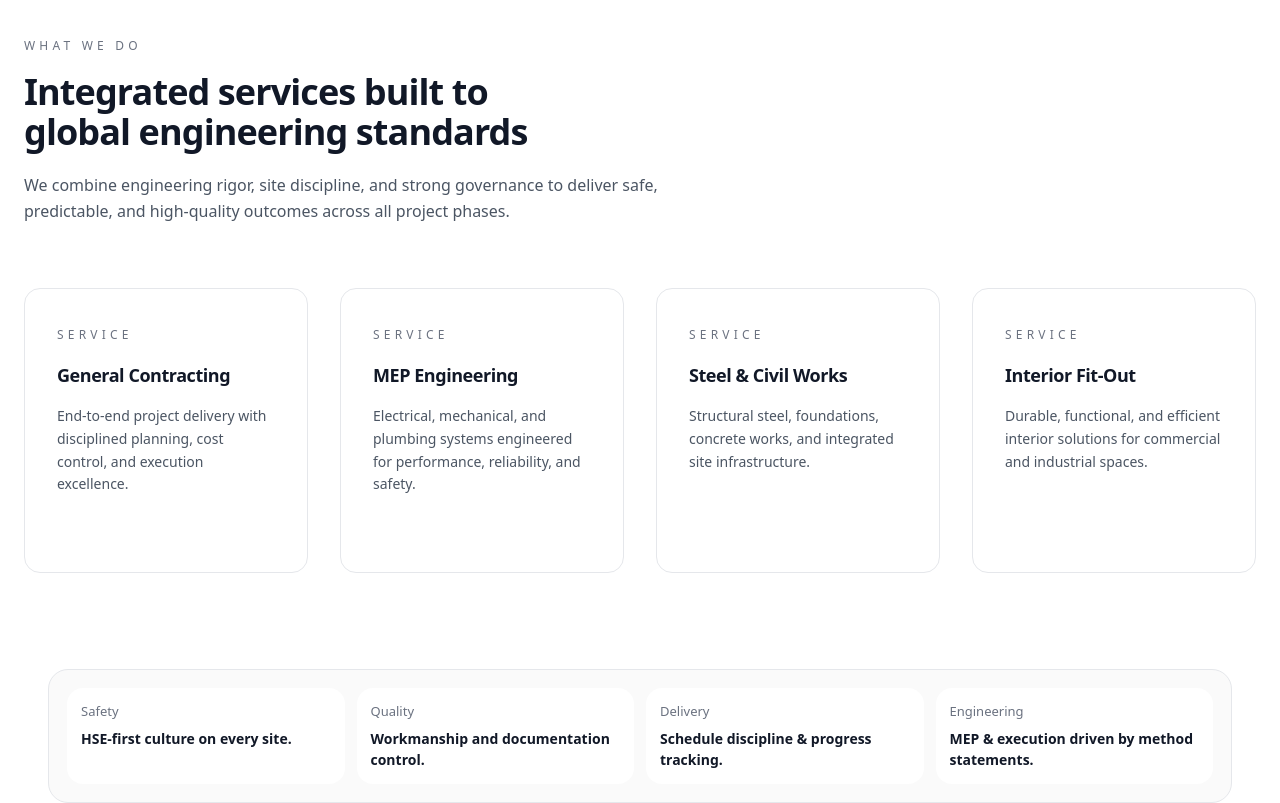
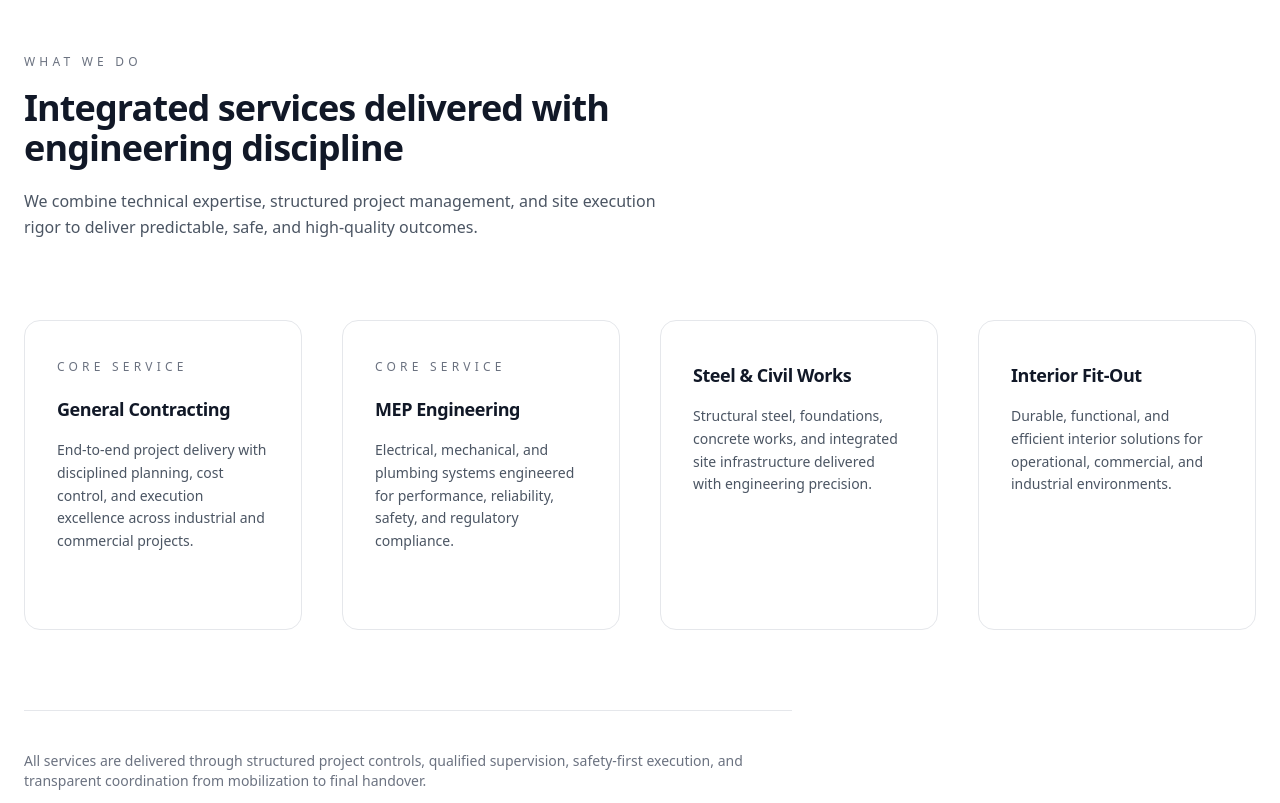
Before and after one commit to herlan-syihabudin/Bhaskara, a Next.js app: page / in a window 1280 px wide. Shown: the part 860-1663 px from the top of the page. Built offline with nearby package versions, Linux system fonts and the light colour scheme.

Commit message:
Update WhatWeDo.tsx

```diff
--- a/components/home/WhatWeDo.tsx
+++ b/components/home/WhatWeDo.tsx
@@ -1,54 +1,62 @@
 const items = [
   {
     title: "General Contracting",
-    desc: "End-to-end project delivery with disciplined planning, cost control, and execution excellence.",
+    desc: "End-to-end project delivery with disciplined planning, cost control, and execution excellence across industrial and commercial projects.",
+    core: true,
   },
   {
     title: "MEP Engineering",
-    desc: "Electrical, mechanical, and plumbing systems engineered for performance, reliability, and safety.",
+    desc: "Electrical, mechanical, and plumbing systems engineered for performance, reliability, safety, and regulatory compliance.",
+    core: true,
   },
   {
     title: "Steel & Civil Works",
-    desc: "Structural steel, foundations, concrete works, and integrated site infrastructure.",
+    desc: "Structural steel, foundations, concrete works, and integrated site infrastructure delivered with engineering precision.",
+    core: false,
   },
   {
     title: "Interior Fit-Out",
-    desc: "Durable, functional, and efficient interior solutions for commercial and industrial spaces.",
+    desc: "Durable, functional, and efficient interior solutions for operational, commercial, and industrial environments.",
+    core: false,
   },
 ];
 
 export default function WhatWeDo() {
   return (
     <section className="bg-white">
-      <div className="container-bbm py-24">
+      <div className="container-bbm py-28">
         {/* SECTION HEADER */}
         <div className="max-w-2xl">
           <span className="badge">WHAT WE DO</span>
 
           <h2 className="mt-4">
-            Integrated services built to
-            <span className="block text-gray-900">
-              global engineering standards
-            </span>
+            Integrated services delivered with
+            <span className="block">engineering discipline</span>
           </h2>
 
           <p className="mt-5">
-            We combine engineering rigor, site discipline, and strong governance
-            to deliver safe, predictable, and high-quality outcomes across all
-            project phases.
+            We combine technical expertise, structured project management,
+            and site execution rigor to deliver predictable, safe,
+            and high-quality outcomes.
           </p>
         </div>
 
         {/* SERVICES GRID */}
-        <div className="mt-16 grid gap-8 sm:grid-cols-2 lg:grid-cols-4">
+        <div className="mt-20 grid gap-10 sm:grid-cols-2 lg:grid-cols-4">
           {items.map((x) => (
             <div
               key={x.title}
-              className="card p-8 group hover:border-gray-300"
+              className={`card p-8 group ${
+                x.core ? "border-gray-300" : ""
+              }`}
             >
-              <span className="badge">Service</span>
+              {x.core && (
+                <span className="badge mb-3 block">
+                  CORE SERVICE
+                </span>
+              )}
 
-              <h3 className="mt-4 text-lg text-gray-900">
+              <h3 className="mt-2 text-lg">
                 {x.title}
               </h3>
 
@@ -57,10 +65,19 @@ export default function WhatWeDo() {
               </p>
 
               <div className="mt-6 text-sm font-medium text-gray-900 opacity-0 group-hover:opacity-100 transition">
-                Learn more →
+                View capability →
               </div>
             </div>
           ))}
+        </div>
+
+        {/* DELIVERY STATEMENT */}
+        <div className="mt-20 max-w-3xl border-t border-gray-200 pt-10">
+          <p className="text-sm text-gray-500">
+            All services are delivered through structured project controls,
+            qualified supervision, safety-first execution, and transparent
+            coordination from mobilization to final handover.
+          </p>
         </div>
       </div>
     </section>
```
